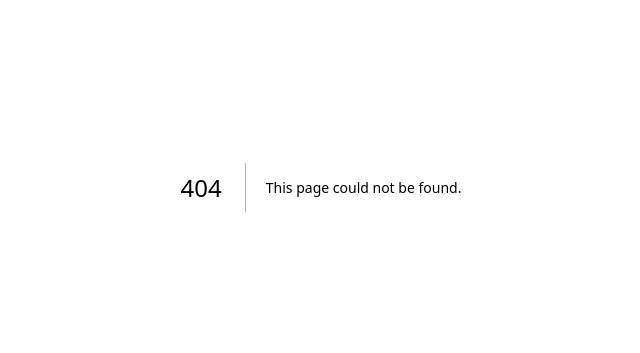
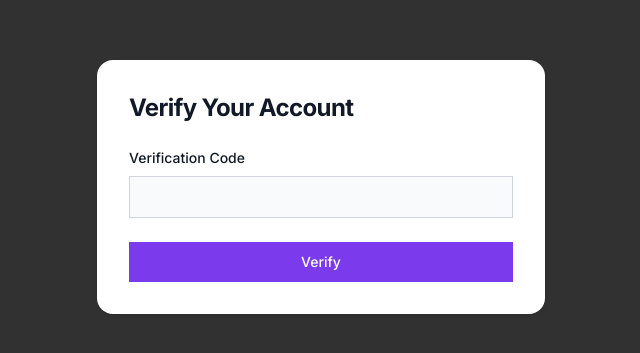
Before and after one commit to dhruvinvaghani001/authentication-next-auth, a Next.js app: page /verify/1 in a window 1280 px wide. Before the commit this address had no page. Shown: the part 213-566 px from the top of the page, without its empty margins (319-959 px from the left). Built offline with nearby package versions, Linux system fonts and the light colour scheme.

Commit message:
signin and verifycode frontend page

```diff
--- a/package.json
+++ b/package.json
@@ -24,6 +24,7 @@
     "react-dom": "^18",
     "react-email": "^2.1.2",
     "react-hook-form": "^7.51.4",
+    "react-hot-toast": "^2.4.1",
     "resend": "^3.2.0",
     "tailwind-merge": "^2.3.0",
     "tailwindcss-animate": "^1.0.7",
--- /dev/null
+++ b/src/app/(auth)/signin/page.jsx
@@ -0,0 +1,23 @@
+import AuthForm from "@/components/auth/AuthForm";
+import React from "react";
+
+const page = () => {
+  return (
+    <div className="w-full h-[100vh]  flex items-center">
+      <section className="w-full">
+        <div className="flex flex-col items-center justify-center px-6 py-8 mx-auto md:h-screen lg:py-0">
+          <div className="w-full bg-white rounded-2xl shadow dark:border md:mt-0 sm:max-w-md xl:p-0 dark:bg-gray-800 dark:border-gray-700">
+            <div className="p-6 space-y-4 md:space-y-6 sm:p-8">
+              <h1 className="text-xl font-bold leading-tight tracking-tight text-gray-900 md:text-2xl dark:text-white">
+                Signin to account
+              </h1>
+              <AuthForm type="login" />
+            </div>
+          </div>
+        </div>
+      </section>
+    </div>
+  );
+};
+
+export default page;
--- /dev/null
+++ b/src/app/(auth)/verify/[username]/page.jsx
@@ -0,0 +1,69 @@
+"use client";
+import Button from "@/components/ui/Button";
+import Input from "@/components/ui/Input";
+import axios from "axios";
+import React from "react";
+import { useForm } from "react-hook-form";
+import toast, { Toaster } from "react-hot-toast";
+import { useRouter } from "next/navigation";
+
+const VerifyCode = ({ params }) => {
+  const form = useForm();
+  const {
+    register,
+    handleSubmit,
+    formState: { errors },
+  } = form;
+  const router = useRouter();
+
+  const onSubmit = async (data) => {
+    const username = params.username;
+    const verifyCode = data.code;
+    try {
+      const response = await axios.post("/api/verifycode", {
+        username,
+        verifyCode,
+      });
+      toast.success(response.data.message, { duration: 2500 });
+      router.push("/signin");
+    } catch (error) {
+      console.log(error);
+      toast.error(error.response.data.message);
+    }
+  };
+
+  return (
+    <div className="w-full h-[100vh]  flex items-center">
+      <Toaster />
+      <section className="w-full">
+        <div className="flex flex-col items-center justify-center px-6 py-8 mx-auto md:h-screen lg:py-0">
+          <div className="w-full bg-white rounded-2xl shadow dark:border md:mt-0 sm:max-w-md xl:p-0 dark:bg-gray-800 dark:border-gray-700">
+            <div className="p-6 space-y-4 md:space-y-6 sm:p-8">
+              <h1 className="text-xl font-bold leading-tight tracking-tight text-gray-900 md:text-2xl dark:text-white">
+                Verify Your Account
+              </h1>
+              <form
+                className="space-y-4 md:space-y-6"
+                onSubmit={handleSubmit(onSubmit)}
+              >
+                <div>
+                  <Input
+                    type="text"
+                    label="verification code"
+                    {...register("code", { required: "code is required" })}
+                  />
+                  {errors.code && (
+                    <p className="mt-1 text-red-700">{errors.code.message}</p>
+                  )}
+                </div>
+                <Button type="submit">Verify</Button>
+              </form>
+            </div>
+          </div>
+        </div>
+      </section>
+    </div>
+  );
+};
+
+export default VerifyCode;
```
Also changed, not shown: 1 other file (tests, documents, lock files or other folders).
